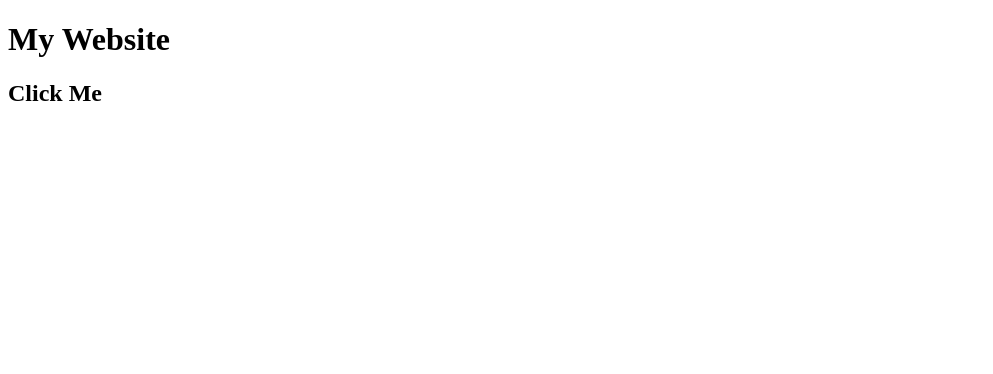
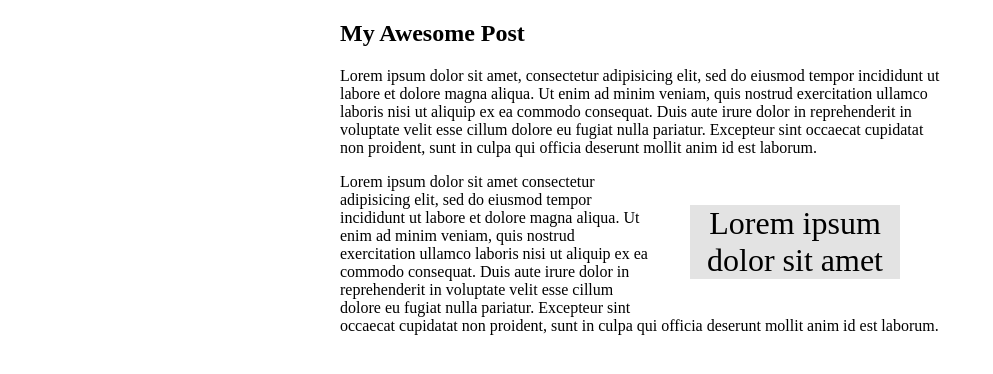
Before and after one commit to funkylarma/Javascript-Development, a plain HTML site: page TutsPlus/30 Days to Learn jQuery/index.html in a window 1280 px wide. Shown: the whole page, without its empty margins (0-993 px from the left). Drawn offline with nearby package versions, Linux system fonts and the light colour scheme.

Commit message:
Day 7 - Creating and appending content

```diff
--- a/TutsPlus/30 Days to Learn jQuery/index.html
+++ b/TutsPlus/30 Days to Learn jQuery/index.html
@@ -2,24 +2,45 @@
 <html>
 	<head>
 		<meta charset=UTF-8>
-		<title>Bind... Live... Delegate... On... Dang that's confusing</title>
+		<title>Appending Content</title>
+		<style>
+			article {
+				width: 600px;
+				margin: auto;
+			}
+
+			blockquote.co {
+				float: right;
+				background: #e3e3e3;
+				font-size: 2em;
+				width: 35%;
+				text-align: center;
+			}
+		</style>
 	</head>
 	<body>
 
-		<h1>My Website</h1>
-
-		<div class="container">
-			<h2>Click Me</h2>
-		</div>
+		<article>
+			<h1>My Awesome Post</h1>
+			<p>
+				Lorem ipsum dolor sit amet, consectetur adipisicing elit, sed do eiusmod tempor incididunt ut labore et dolore magna aliqua. Ut enim ad minim veniam, quis nostrud exercitation ullamco laboris nisi ut aliquip ex ea commodo consequat. Duis aute irure dolor in reprehenderit in voluptate velit esse cillum dolore eu fugiat nulla pariatur. Excepteur sint occaecat cupidatat non proident, sunt in culpa qui officia deserunt mollit anim id est laborum.
+			</p>
+			<p>
+				<span class="co">Lorem ipsum dolor sit amet</span> consectetur adipisicing elit, sed do eiusmod tempor incididunt ut labore et dolore magna aliqua. Ut enim ad minim veniam, quis nostrud exercitation ullamco laboris nisi ut aliquip ex ea commodo consequat. Duis aute irure dolor in reprehenderit in voluptate velit esse cillum dolore eu fugiat nulla pariatur. Excepteur sint occaecat cupidatat non proident, sunt in culpa qui officia deserunt mollit anim id est laborum.
+			</p>
+		</article>
 
 		<script src="https://ajax.googleapis.com/ajax/libs/jquery/1.7.1/jquery.js"></script>
 		<script>
-			(function() {
-				$('div.container').delegate('h2', 'click', function() {
-					console.log('clicked');
-					var cloned = $(this).clone().appendTo('.container');
-					//console.log(cloned);
-				});
+			(function(){
+				var co = $('span.co').each(function() {
+					var $this = $(this);
+					$('<blockquote></blockquote>', {
+						class: 'co',
+						text: $this.text()
+					}).prependTo($this.closest('p'));
+				})
+
 			})();
 		</script>
 
```
